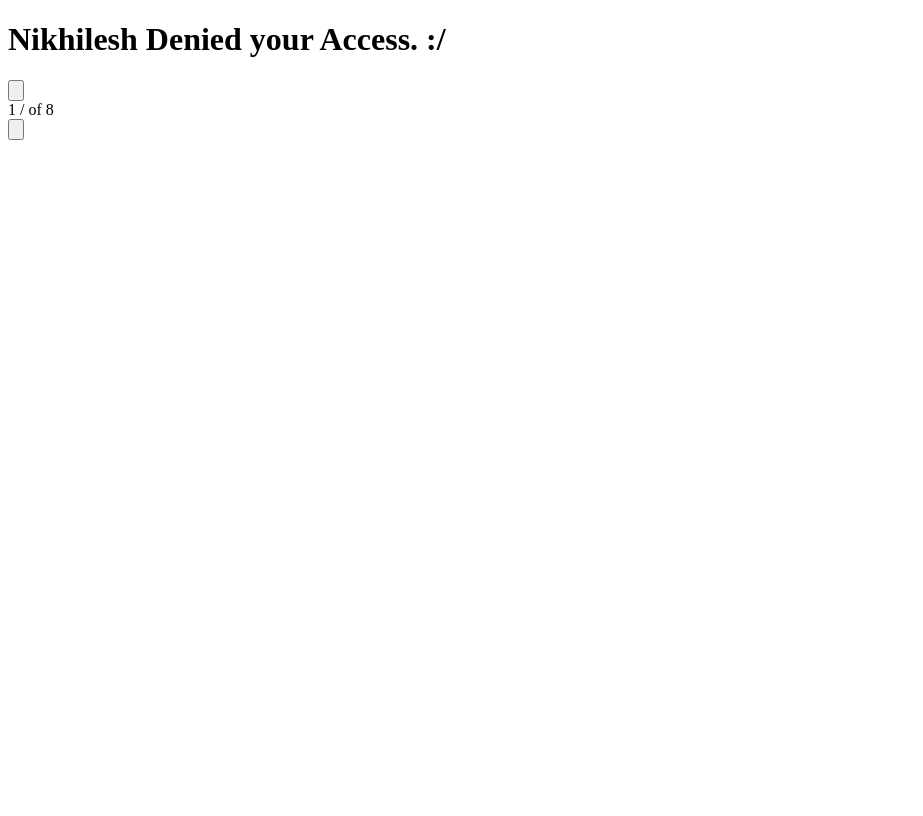
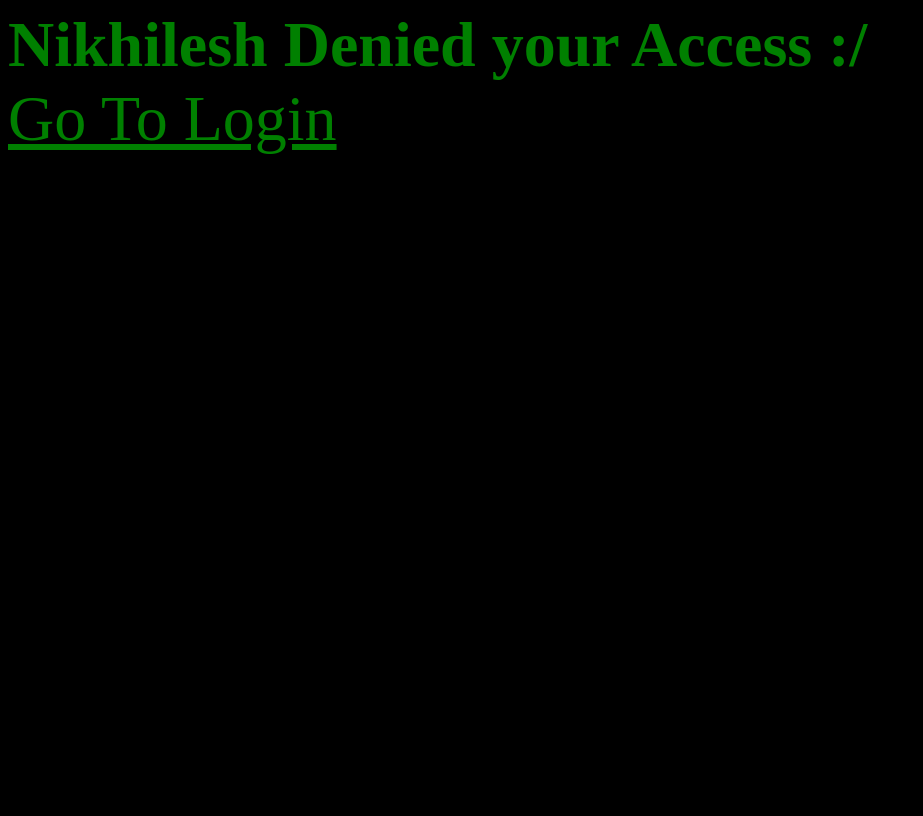
Before and after one commit to Nikhileshrana/Login-Panel-Express, a Node server app: template views/error.ejs in a window 1280 px wide. Shown: the whole page, without its empty margins (0-923 px from the left). Before the commit the page ends 140 px from the top, so only its background shows below. Run offline with Node 20, Linux system fonts and the light colour scheme; the template is opened without the code that fills it, so the values that code supplies are empty.

Commit message:
Some Changes in ERROR404

```diff
--- a/views/error.ejs
+++ b/views/error.ejs
@@ -6,68 +6,21 @@
   <title>Access Denied</title>
 </head>
 <body>
-  <h1>Nikhilesh Denied your Access. :/</h1>
-
-  <script>
-
-  </script>
+  <h1>Nikhilesh Denied your Access :/</h1>
+  <br><a href="/">Go To Login</a>
+  <style>
+    h1,a
+    {
+      color:green;
+      font-size: 5vw;
+      display: inline;
+    }
+    body
+    {
+      height: 100vh;
+      width:100vw;
+      background-color: black;
+    }
+  </style>
 </body>
 </html>
-
-
-
-
-
-
-
-
-
-
-
-
-
-
-
-
-
-
-
-
-
-
-
-
-
-
-
-
-
-
-
-
-
-
-
-
-
-
-<div class="slider-buttons no-js-hidden quick-add-hidden">
-  <button type="button" class="slider-button slider-button--prev" name="previous" aria-label="Slide left">
-    <svg aria-hidden="true" focusable="false" class="icon icon-caret" viewBox="0 0 10 6">
-<path fill-rule="evenodd" clip-rule="evenodd" d="M9.354.646a.5.5 0 00-.708 0L5 4.293 1.354.646a.5.5 0 00-.708.708l4 4a.5.5 0 00.708 0l4-4a.5.5 0 000-.708z" fill="currentColor">
-</path></svg>
-
-  </button>
-  <div class="slider-counter caption">
-    <span class="slider-counter--current">1</span>
-    <span aria-hidden="true"> / </span>
-    <span class="visually-hidden">of</span>
-    <span class="slider-counter--total">8</span>
-  </div>
-  <button type="button" class="slider-button slider-button--next" name="next" aria-label="Slide right">
-    <svg aria-hidden="true" focusable="false" class="icon icon-caret" viewBox="0 0 10 6">
-<path fill-rule="evenodd" clip-rule="evenodd" d="M9.354.646a.5.5 0 00-.708 0L5 4.293 1.354.646a.5.5 0 00-.708.708l4 4a.5.5 0 00.708 0l4-4a.5.5 0 000-.708z" fill="currentColor">
-</path></svg>
-
-  </button>
-</div>
```
